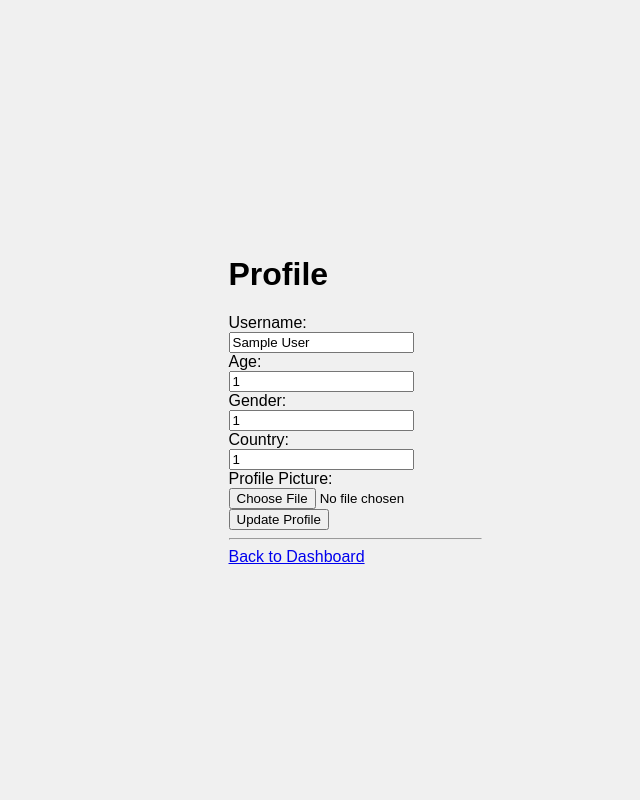
After one commit to j0mmma/mbass_app, a Flask app: page /profile in a window 1280 px wide. The commit adds this page. Shown: the whole page, without its empty margins (285-925 px from the left). Run offline with Flask 3, Linux system fonts and the light colour scheme; the visitor is signed in with stand-in values (Sample User, id 1).

Commit message:
prac3-4 work

```diff
--- a/app.py
+++ b/app.py
@@ -2,10 +2,10 @@ from flask import Flask, render_template, request, redirect, url_for, session, f
 import requests
 import os
 
+
 app = Flask(__name__)
 
 app.secret_key = 'secret'
-
 
 APPLICATION_ID = '4A129354-ABA1-427C-9693-F3DA203B7165'
 REST_KEY = '07C00E2C-F1A5-4DA5-950F-26F7C1E7A983'
@@ -17,6 +17,8 @@ REGISTER_URL = f'https://{SUBDOMAIN}/api/users/register'
 LOGIN_URL = f'https://{SUBDOMAIN}/api/users/login'
 LOGOUT_URL = f'https://{SUBDOMAIN}/api/users/logout'
 RESTORE_PASSWORD_URL = f'https://{SUBDOMAIN}/api/users/restorepassword'
+
+USERS_URL = f'https://{SUBDOMAIN}/api/users'
 
 FOLDER_URL = f'https://{SUBDOMAIN}/api/files/users'
 WEB_FOLDER = f'https://{SUBDOMAIN}/api/files/web'
@@ -39,13 +41,16 @@ def register_user():
         if age < 5:
             return jsonify({'error': 'Registration not allowed for users under 5 years old'}), 400
 
+        profile_picture_url = ''
+
         payload = {
             'password': password,
             'email': email,
             'name': username,
             'age': age,
             'gender': gender,
-            'country': country
+            'country': country,
+            'profile_picture_url': profile_picture_url
         }
 
         url = REGISTER_URL
@@ -56,8 +61,8 @@ def register_user():
             user_data = response.json()
 
             try:
-                create_user_directory(username)
-                create_shared_directory(username)
+                create_user_directory(email)
+                create_shared_directory(email)
             except Exception as e:
                 return jsonify({'error': 'Failed to create user directories', 'details': str(e)}), 500
 
@@ -66,6 +71,7 @@ def register_user():
             return jsonify({'error': 'Failed to register user', 'details': response.json()}), response.status_code
 
     return render_template('register.html')
+
 
 @app.route('/login', methods=['GET', 'POST'])
 def login():
@@ -91,6 +97,7 @@ def login():
             session['user_gender'] = user_data['gender']
             session['user_country'] = user_data['country']
             session['user_token'] = user_data['user-token']
+            session['profile_picture_url'] = user_data['profile_picture_url']
 
             return jsonify({
                 'message': 'Login successful',
@@ -107,6 +114,7 @@ def login():
 
     return render_template('login.html')
 
+
 @app.route('/logout')
 def logout():
     session.pop('user_id', None)
@@ -117,13 +125,6 @@ def logout():
     session.pop('user_country', None)
 
     return render_template('logout.html')
-
-@app.route('/dashboard')
-def dashboard():
-    if 'user_id' in session and 'user_token' in session:
-        return render_template('dashboard.html')
-    else:
-        return redirect(url_for('login'))
 
 
 @app.route('/restore_password', methods=['GET', 'POST'])
@@ -146,12 +147,12 @@ def restore_password():
 @app.route('/user_directory')
 def user_directory():
     if 'user_id' in session:
-        username = session['user_name']
+        email = session['user_email']
 
         if 'user_token' not in session:
             return jsonify({'error': 'User token missing. Please login again.'}), 401
 
-        url = f'{FOLDER_URL}/{username}/'
+        url = f'{FOLDER_URL}/{email}/'
         headers = {
             'Content-Type': 'application/json',
             'user-token': session['user_token']
@@ -161,9 +162,6 @@ def user_directory():
             response = requests.get(url, headers=headers)
             if response.status_code == 200:
                 directory_contents = response.json()
-                # if request.headers.get('Content-Type') == 'application/json':
-                #     return jsonify(directory_contents)
-                # else:
                 return render_template('user_directory.html', directory_contents=directory_contents)
             else:
                 return jsonify({'error': f'Failed to fetch user directory contents. Status code: {response.status_code}', 'details': response.json()}), response.status_code
@@ -172,14 +170,15 @@ def user_directory():
     else:
         return redirect(url_for('login'))
 
+
 @app.route('/create_folder/<foldername>', methods=['GET'])
 def create_folder(foldername):
     if 'user_id' in session:
-        username = session['user_name']
+        email = session['user_email']
         if 'user_token' not in session:
             return jsonify({'error': 'User token missing. Please login again.'}), 401
 
-        url = f'{FOLDER_URL}/{username}/{foldername}'
+        url = f'{FOLDER_URL}/{email}/{foldername}'
 
         headers = {
             'Content-Type': 'application/json',
@@ -199,15 +198,16 @@ def create_folder(foldername):
     else:
         return jsonify({'error': 'User not authenticated. Please log in.'}), 401
 
+
 @app.route('/delete_folder/<foldername>', methods=['GET'])
 def delete_folder(foldername):
     if 'user_id' in session:
-        username = session['user_name']
+        email = session['user_email']
 
         if 'user_token' not in session:
             return jsonify({'error': 'User token missing. Please login again.'}), 401
 
-        url = f'{FOLDER_URL}/{username}/{foldername}'
+        url = f'{FOLDER_URL}/{email}/{foldername}'
 
         headers = {
             'Content-Type': 'application/json',
@@ -226,16 +226,123 @@ def delete_folder(foldername):
         return jsonify({'error': 'User not authenticated. Please log in.'}), 401
 
 
+ALLOWED_EXTENSIONS = {'png', 'jpg', 'jpeg', 'gif'}
+
+
+@app.route('/profile', methods=['GET', 'POST'])
+def profile():
+    if 'user_id' not in session:
+        return redirect(url_for('login'))
+
+    if request.method == 'POST':
+        email = session['user_email']
+
+        if 'profile_picture' in request.files:
+            file = request.files['profile_picture']
+            if file.filename == '':
+                flash('No selected file', 'danger')
+                return redirect(request.url)
+
+            if file and allowed_file(file.filename):
+                filename = file.filename
+
+                backendless_filepath = f'{FOLDER_URL}/{email}/{filename}?overwrite=true'
+
+                headers = {
+                    'user-token': session['user_token']
+                }
+                files = {
+                    'file': (filename, file.stream, file.mimetype)
+                }
+                response = requests.post(backendless_filepath, headers=headers, files=files)
+
+                if response.status_code == 200:
+                    profile_picture_url = backendless_filepath.replace('\\', '/')
+                    user_id = session['user_id']
+                    update_profile_picture_url(user_id, profile_picture_url)
+
+                    update_backendless_user(user_id, {
+                        'profile_picture_url': profile_picture_url
+                    })
+
+                    update_session_data(user_id)
+
+                    flash('Profile picture updated successfully', 'success')
+                else:
+                    error_message = f'Failed to upload file to Backendless. Error: {response.text}'
+                    flash(error_message, 'danger')
+
+        return redirect(url_for('profile'))
+
+    return render_template('profile.html', user=session)
+
+
+def update_backendless_user(user_id, data):
+    url = f'{USERS_URL}/{user_id}'
+    headers = {
+        'Content-Type': 'application/json',
+        'user-token': session['user_token']
+    }
+    try:
+        response = requests.put(url, headers=headers, json=data)
+        response.raise_for_status()  # Raise exception for non-2xx status codes
+    except requests.exceptions.RequestException as e:
+        raise RuntimeError(f'Failed to update user in Backendless: {str(e)}')
+
+def update_session_data(user_id):
+    user = {
+        'email': session['user_email'],
+        'name': session['user_name'],
+        'age': session['user_age'],
+        'gender': session['user_gender'],
+        'country': session['user_country'],
+        'profile_picture_url': session['profile_picture_url']
+    }
+    session['user'] = user
+
+def allowed_file(filename):
+    return '.' in filename and filename.rsplit('.', 1)[1].lower() in ALLOWED_EXTENSIONS
+
+
+
+
+
+def update_profile_picture_url(user_id, profile_picture_url):
+    payload = {
+        'profile_picture_url': profile_picture_url
+    }
+    url = f'{USERS_URL}/{user_id}'
+    headers = {
+        'Content-Type': 'application/json',
+        'user-token': session['user_token']
+    }
+    response = requests.put(url, headers=headers, json=payload)
+
+    if response.status_code != 200:
+        error_message = f'Failed to update profile picture URL in the database. Error: {response.text}'
+        flash(error_message, 'danger')
+
+
+@app.route('/dashboard')
+def dashboard():
+    if 'user_id' in session and 'user_token' in session:
+        profile_picture_url = session.get('profile_picture_url', None)
+        print(profile_picture_url)
+        return render_template('dashboard.html', profile_picture_url=profile_picture_url)
+    else:
+        return redirect(url_for('login'))
+
 # === File Work ===
 
-def create_user_directory(username):
-    url = f'{FOLDER_URL}/{username}/'
+def create_user_directory(email):
+    url = f'{FOLDER_URL}/{email}/'
     headers = {
         'Content-Type': 'application/json'
     }
     response = requests.post(url, headers=headers)
     if response.status_code != 200:
-        raise Exception(f"Failed to create user directory {username}. Error: {response.json()}")
+        raise Exception(f"Failed to create user directory {email}. Error: {response.json()}")
+
 
 def create_shared_directory(username):
     url = f'{FOLDER_URL}/{username}/shared-with-me/'
@@ -248,5 +355,7 @@ def create_shared_directory(username):
 
 
 
+
+
 if __name__ == '__main__':
     app.run(debug=True)
--- a/static/index.css
+++ b/static/index.css
@@ -8,3 +8,7 @@ body {
   align-items: center; /* Center vertically */
   min-height: 100vh; /* Ensure full viewport height */
 }
+
+input {
+  display: block;
+}
--- /dev/null
+++ b/templates/profile.html
@@ -0,0 +1,78 @@
+<!DOCTYPE html>
+<html lang="en">
+  <head>
+    <meta charset="UTF-8" />
+    <meta name="viewport" content="width=device-width, initial-scale=1.0" />
+    <title>Profile - My Flask App</title>
+    <link
+      rel="stylesheet"
+      href="{{ url_for('static', filename='index.css') }}"
+    />
+  </head>
+  <body>
+    <div class="container">
+      <h1>Profile</h1>
+
+      {% with messages = get_flashed_messages(with_categories=true) %} {% if
+      messages %} {% for category, message in messages %}
+      <div class="alert alert-{{ category }}">{{ message }}</div>
+      {% endfor %} {% endif %} {% endwith %}
+
+      <form
+        method="POST"
+        enctype="multipart/form-data"
+        action="{{ url_for('profile') }}"
+      >
+        <label for="username">Username:</label>
+        <input
+          type="text"
+          id="username"
+          name="username"
+          value="{{ user['user_name'] }}"
+          required
+        />
+
+        <label for="age">Age:</label>
+        <input
+          type="number"
+          id="age"
+          name="age"
+          value="{{ user['user_age'] }}"
+          required
+        />
+
+        <label for="gender">Gender:</label>
+        <input
+          type="text"
+          id="gender"
+          name="gender"
+          value="{{ user['user_gender'] }}"
+          required
+        />
+
+        <label for="country">Country:</label>
+        <input
+          type="text"
+          id="country"
+          name="country"
+          value="{{ user['user_country'] }}"
+          required
+        />
+
+        <label for="profile_picture">Profile Picture:</label>
+        <input
+          type="file"
+          id="profile_picture"
+          name="profile_picture"
+          accept=".jpg, .jpeg, .png"
+        />
+
+        <button type="submit">Update Profile</button>
+      </form>
+
+      <hr />
+
+      <a href="{{ url_for('dashboard') }}">Back to Dashboard</a>
+    </div>
+  </body>
+</html>
```
Also changed, not shown: templates/dashboard.html (+11 -2 lines).
